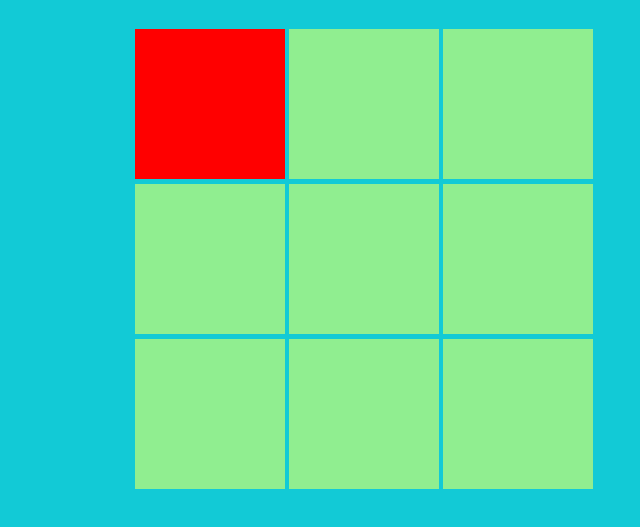
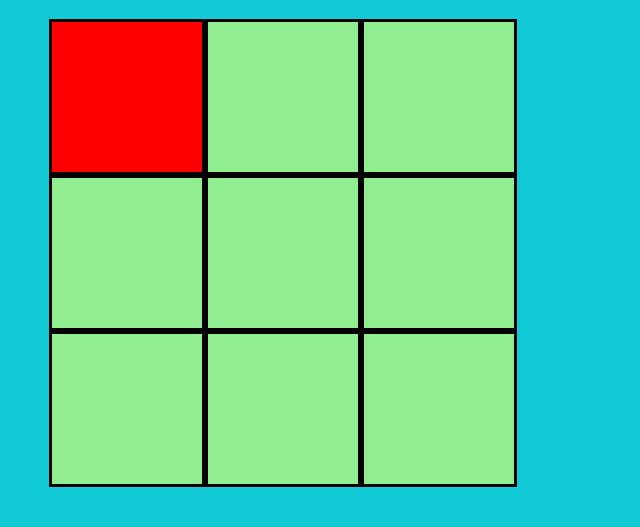
Before and after one commit to Juan-Ceballos/TicTacToe-JS, a plain HTML site: page index.html in a window 1280 px wide. Shown: the part 61-588 px from the top of the page, without its empty margins (275-915 px from the left). Drawn offline with Linux system fonts and the light colour scheme.

Commit message:
cleaned up using div, and flex rather than inline blocks, used border to seperate board cells

```diff
--- a/style.css
+++ b/style.css
@@ -3,23 +3,23 @@ header {
 }
 
 .board {
+  display: flex;
   width: 50%;
   margin: auto;
-  padding: 10px;
+  /* padding: 10px; */
 }
 
 .row {
-  margin: auto;
-  height: 155px;
-  width: 460px;
+  /* margin: auto; */
+  /* height: 155px;
+  width: 460px; */
 }
 
 .row > div {
-  margin: auto;
-  display: inline-block;
+  /* margin: auto; */
+  /* display: inline-block; */
   background-color: lightgreen;
   height: 150px;
   width: 150px;
-  border-color: black;
-  border-width: 3px;
+  border: 3px solid black;
 }
--- a/ticTacToe.js
+++ b/ticTacToe.js
@@ -4,12 +4,20 @@ let board = document.getElementById("brd");
 let boardRow = board.children[0];
 let boardCell = boardRow.children[0];
 
+// let x = document.createElement("div");
+// x.style.verticalAlign = "center";
+// x.style.textAlign = "center";
+// x.innerHTML = "X";
 // set up on click on click event
 
 boardCell.style.backgroundColor = "red";
 // board.onclick = function () {
 //   boardCell.style.backgroundColor = "yellow";
 // };
-boardRow.onclick = function () {
-  boardCell.style.backgroundColor = "yellow";
+// boardRow.onclick = function () {
+//   boardCell.innerHTML = "X";
+// };
+
+boardCell.onclick = function () {
+  boardCell.innerHTML = "X";
 };
```
